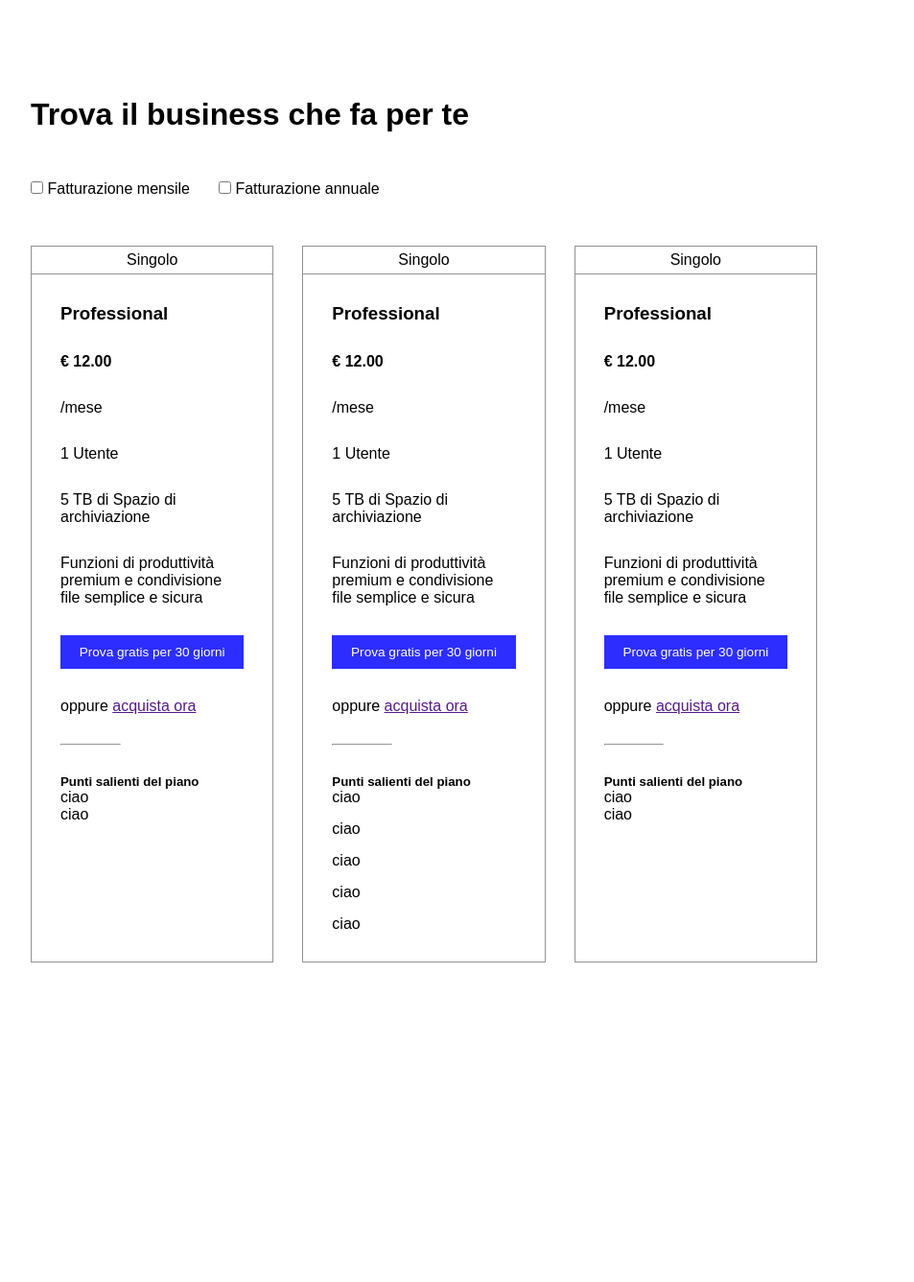
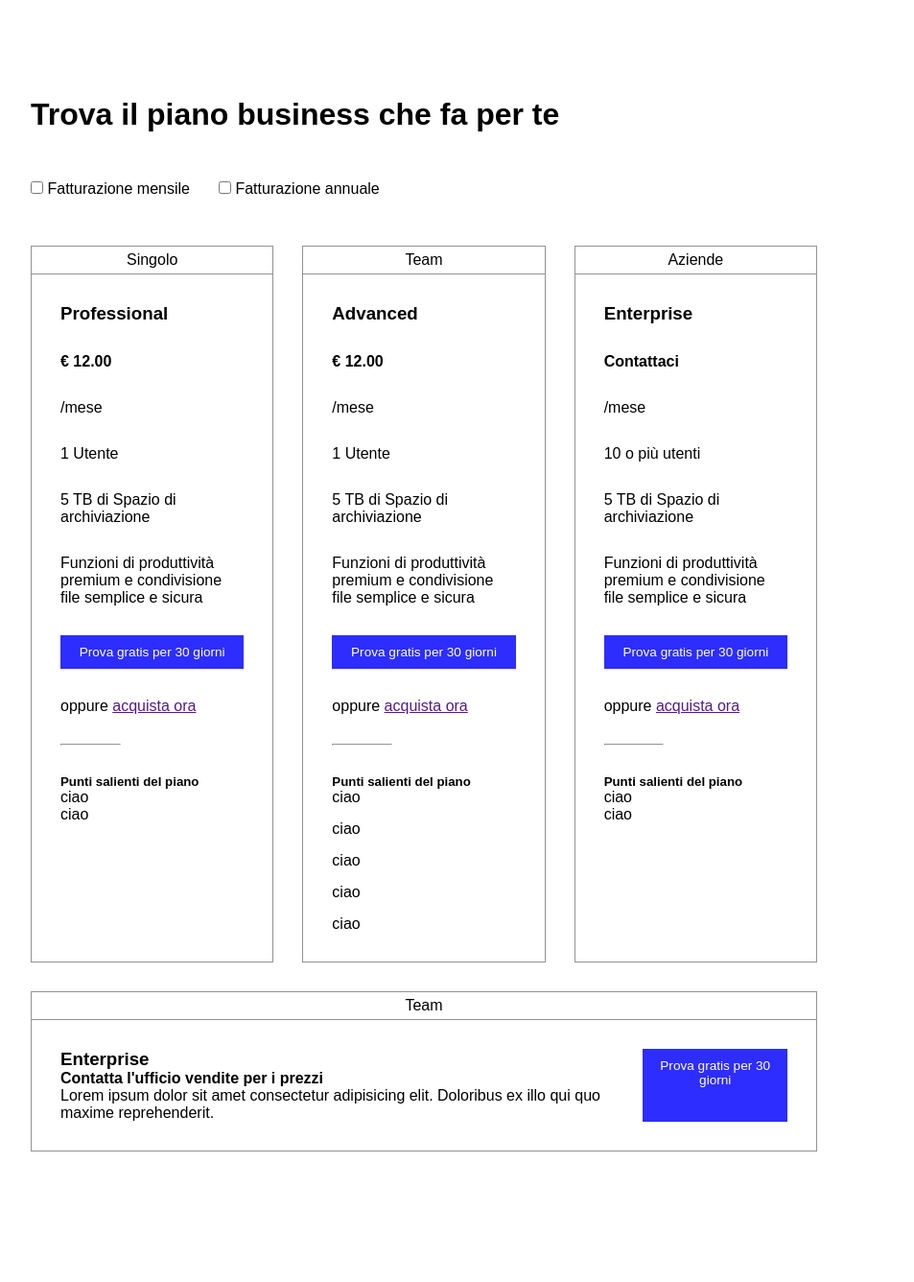
Before and after one commit to gianluigiricciolio/htmlcss-dropbox, a plain HTML site: page index.html in a window 1280 px wide. Shown: the part 689-2025 px from the top of the page at 96% size, without its empty margins (198-1151 px from the left). Drawn offline with Linux system fonts and the light colour scheme.

Commit message:
[UPD] added content

```diff
--- a/css/style.css
+++ b/css/style.css
@@ -6,6 +6,10 @@
 
 body{
     font-family: Arial, Helvetica, sans-serif;
+}
+
+header{
+    font-size: 0.9em;;
 }
 
 h1{
@@ -17,7 +21,9 @@ h2{
     font-size: 2em;
 }
 
-
+button{
+    border: none;
+}
 
 img{
     height: auto;
@@ -38,6 +44,7 @@ ul{
 .width-50{
     width:50%;
 }
+
 
 
 /* CLASSI UTILITY */
--- a/index.html
+++ b/index.html
@@ -80,7 +80,7 @@
         <!-- MEMBERSHIP PLAN -->
 
         <div class="container py-top-150">
-            <h2>Trova il business che fa per te</h2>
+            <h2>Trova il piano business che fa per te</h2>
             <div class="billing-checkbox d-flex gap-30 py-top-50">
                 <div>
                     <input type="checkbox">
@@ -127,10 +127,10 @@
                 <div class="col c-33 simple-border">
                     <div class="row direction-column">
                         <div class="col py-5 text-center bottom-border">
-                            <p>Singolo</p>
+                            <p>Team</p>
                         </div>
                         <div class="col py-30 d-flex direction-column gap-30">
-                            <h3>Professional</h3>
+                            <h3>Advanced</h3>
                             <strong>&euro; 12.00</strong>
                             <p>/mese</p>
                             <p>1 Utente</p>
@@ -167,13 +167,13 @@
                 <div class="col c-33 simple-border">
                     <div class="row direction-column">
                         <div class="col py-5 text-center bottom-border">
-                            <p>Singolo</p>
+                            <p>Aziende</p>
                         </div>
                         <div class="col py-30 d-flex direction-column gap-30">
-                            <h3>Professional</h3>
-                            <strong>&euro; 12.00</strong>
+                            <h3>Enterprise</h3>
+                            <strong>Contattaci</strong>
                             <p>/mese</p>
-                            <p>1 Utente</p>
+                            <p>10 o più utenti</p>
                             <p>5 TB di Spazio di archiviazione</p>
                             <p>Funzioni di produttività premium e condivisione file semplice e sicura</p>
                             <div class="blue-btn">Prova gratis per 30 giorni</div>
@@ -195,7 +195,24 @@
 
                 </div>
 
-                <div class="col c-100 height-300"></div>
+                <div class="col c-100 simple-border">
+                    <div class="row direction-column">
+                        <div class="col py-5 text-center bottom-border">
+                            <p>Team</p>
+                        </div>
+                        <div class="col py-30 d-flex gap-30">
+                            <div>
+                                <h3>Enterprise</h3>
+                                <h4>Contatta l'ufficio vendite per i prezzi</h3>
+                                <p>Lorem ipsum dolor sit amet consectetur adipisicing elit. Doloribus ex illo qui quo maxime reprehenderit.</p>
+                            </div>
+
+
+                            <div class="blue-btn">Prova gratis per 30 giorni</div>
+                        </div>
+                    </div>
+
+                </div>
             </div>
         </div>
 
@@ -387,7 +404,6 @@
 
         <!-- FAQ -->
 
-
     </main>
 
     <footer>
```
